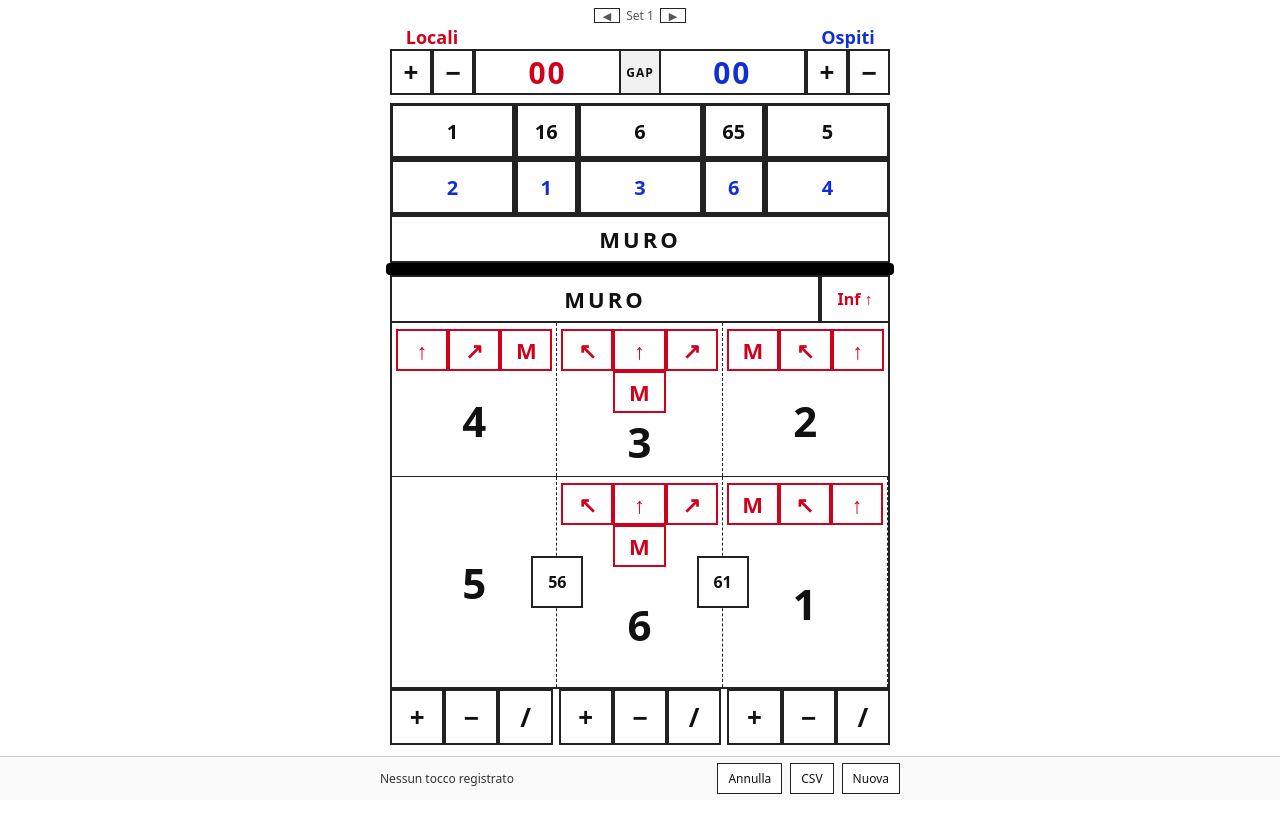
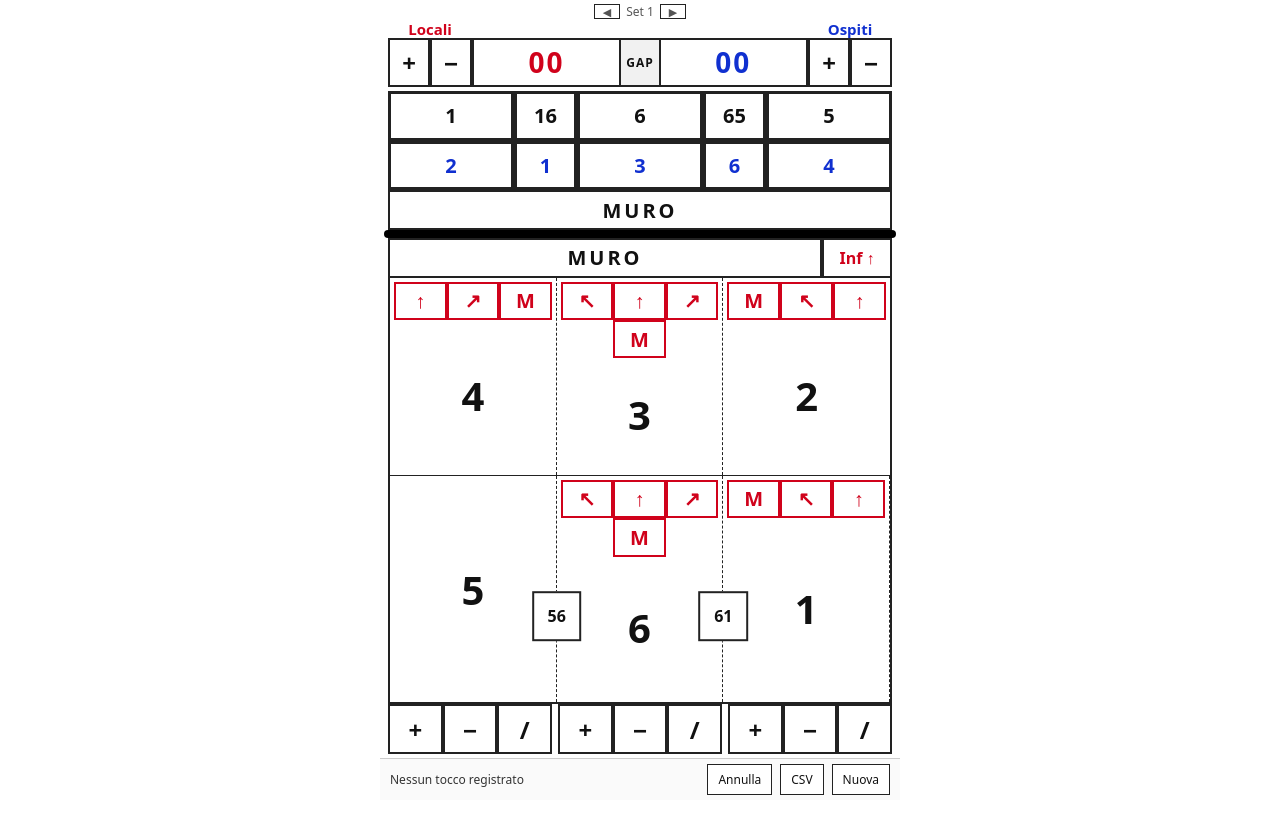
Before and after one commit to alfredo26102003-bit/scout_web_betto, a plain HTML site: page index.html in a window 1280 px wide. After the commit the page ends 800 px from the top, so only its background shows below. Drawn offline with Linux system fonts and the light colour scheme.

Commit message:
Scout a schermo intero: tutti i tasti in una schermata, senza scorrere
Le altezze seguono l'altezza visibile del telefono; il campo prende lo spazio
che resta. Copia offline alla versione scout-v2.

Co-Authored-By: Claude Opus 5.5 <noreply@anthropic.com>

```diff
--- a/index.html
+++ b/index.html
@@ -2,7 +2,7 @@
 <html lang="it">
 <head>
 <meta charset="utf-8">
-<meta name="viewport" content="width=device-width, initial-scale=1, maximum-scale=1, user-scalable=no">
+<meta name="viewport" content="width=device-width, initial-scale=1, maximum-scale=1, user-scalable=no, viewport-fit=cover">
 <title>Scout Fenix</title>
 <link rel="manifest" href="manifest.webmanifest">
 <link rel="apple-touch-icon" href="icone/icona-180.png">
@@ -11,60 +11,66 @@
 <meta name="mobile-web-app-capable" content="yes">
 <meta name="apple-mobile-web-app-title" content="Scout">
 <meta name="apple-mobile-web-app-status-bar-style" content="default">
+<meta name="format-detection" content="telephone=no">
 <style>
-  :root { --ink:#111; --rosso:#d0021b; --blu:#1030d0; --linea:#222; --sfondo:#fff; --tenue:#f3f3f3; }
+  /* Tutto lo scout sta in uno schermo: le altezze seguono l'altezza visibile (dvh), il campo prende il resto. */
+  :root { --ink:#111; --rosso:#d0021b; --blu:#1030d0; --linea:#222; --sfondo:#fff;
+          --h: clamp(34px, 6.2dvh, 56px);      /* altezza dei tasti principali */
+          --hp: clamp(28px, 4.8dvh, 42px); }   /* altezza dei tasti rossi nel campo */
   * { box-sizing:border-box; -webkit-tap-highlight-color:transparent; }
-  html,body { margin:0; background:var(--sfondo); color:var(--ink); font-family:system-ui, "Segoe UI", sans-serif; }
-  body { max-width:520px; margin:0 auto; padding:8px 10px 90px; user-select:none; }
+  html,body { margin:0; height:100%; background:var(--sfondo); color:var(--ink); font-family:system-ui, "Segoe UI", sans-serif; }
+  body { max-width:520px; margin:0 auto; height:100dvh; overflow:hidden; user-select:none; -webkit-user-select:none;
+         display:flex; flex-direction:column;
+         padding: max(4px, env(safe-area-inset-top)) max(8px, env(safe-area-inset-right)) 0 max(8px, env(safe-area-inset-left)); }
+  body > * { flex:none; }
   button { font:inherit; color:inherit; background:#fff; border:2px solid var(--linea); border-radius:0; padding:0; cursor:pointer; touch-action:manipulation; }
   button:active, button.flash, .zona.flash { background:#ffe58a; }
   .zona { cursor:pointer; }
 
-  /* punteggio */
-  .tabellone { display:grid; grid-template-columns:auto minmax(0,1fr) auto minmax(0,1fr) auto; align-items:end; gap:0; }
+  /* set e punteggio */
+  .riga-set { display:flex; justify-content:center; gap:6px; margin:0 0 2px; font-size:12px; color:#555; align-items:center; line-height:1; }
+  .riga-set button { border-width:1px; padding:1px 8px; font-size:11px; }
+  .tabellone { display:grid; grid-template-columns:auto minmax(0,1fr) auto minmax(0,1fr) auto; align-items:end; margin-bottom:4px; }
   .squadra { display:flex; flex-direction:column; }
-  .squadra .nome { font-weight:800; font-size:18px; text-align:center; }
+  .squadra .nome { font-weight:800; font-size:15px; line-height:1.1; text-align:center; }
   .squadra.loc .nome { color:var(--rosso); } .squadra.osp .nome { color:var(--blu); }
   .squadra .pm { display:grid; grid-template-columns:1fr 1fr; }
-  .squadra .pm button { width:42px; height:46px; font-size:26px; font-weight:700; }
-  .punti { height:46px; border:2px solid var(--linea); display:flex; align-items:center; justify-content:center; font-size:30px; font-weight:700; letter-spacing:2px; }
+  .squadra .pm button { width:42px; height:var(--h); font-size:24px; font-weight:700; }
+  .punti { height:var(--h); border:2px solid var(--linea); display:flex; align-items:center; justify-content:center; font-size:28px; font-weight:700; letter-spacing:2px; }
   .punti.loc { color:var(--rosso); border-right-width:1px; } .punti.osp { color:var(--blu); border-left-width:1px; }
-  .riga-set { display:flex; justify-content:center; gap:6px; margin:0 0 2px; font-size:12px; color:#555; align-items:center; line-height:1; }
-  .riga-set button { border-width:1px; padding:1px 8px; font-size:11px; }
-  .tabellone { margin-bottom:8px; }
-  .gap { height:46px; padding:0 5px; font-size:12px; font-weight:800; letter-spacing:1px; border-left-width:1px; border-right-width:1px; background:#f1f1f1; }
+  .gap { height:var(--h); padding:0 5px; font-size:12px; font-weight:800; letter-spacing:1px; border-left-width:1px; border-right-width:1px; background:#f1f1f1; }
 
-  /* campo avversario: zone di battuta */
+  /* campo avversario: zone di battuta e posti d'attacco */
   .zone { display:grid; grid-template-columns:2fr 1fr 2fr 1fr 2fr; }
-  .zone button { height:56px; font-size:20px; font-weight:700; border-width:3px; }
+  .zone button { height:var(--h); font-size:20px; font-weight:700; border-width:3px; }
   .zone.blu button { color:var(--blu); }
-
-  .muro { width:100%; height:48px; font-size:22px; font-weight:800; letter-spacing:3px; }
-  .rete { height:12px; background:#000; border-radius:4px; margin:0 -4px; }
+  .muro { width:100%; height:calc(var(--h) * 0.8); font-size:20px; font-weight:800; letter-spacing:3px; }
+  .rete { height:8px; background:#000; border-radius:4px; margin:0 -4px; }
   .muro-noi { display:grid; grid-template-columns:1fr 70px; }
   .muro-noi .inf { color:var(--rosso); font-weight:700; font-size:16px; }
 
-  /* nostro campo */
-  .campo { border:2px solid var(--linea); border-top:0; }
-  .linea { display:grid; grid-template-columns:1fr 1fr 1fr; position:relative; }
+  /* nostro campo: prende tutto lo spazio che resta */
+  .campo { flex:1 1 auto; min-height:0; display:flex; flex-direction:column; border:2px solid var(--linea); border-top:0; }
+  .linea { flex:1 1 0; min-height:0; display:grid; grid-template-columns:1fr 1fr 1fr; position:relative; }
+  .linea.dietro { flex-grow:1.15; }
   .linea.avanti { border-bottom:1.5px solid var(--linea); }
-  .zona { position:relative; min-height:150px; border-right:1.5px dashed var(--linea); padding:6px 4px; display:flex; flex-direction:column; align-items:center; }
+  .zona { position:relative; min-height:0; border-right:1.5px dashed var(--linea); padding:4px; display:flex; flex-direction:column; align-items:center; }
   .zona:last-child { border-right:0; }
-  .numero { font-size:42px; font-weight:600; margin:auto 0; pointer-events:none; }
+  .numero { font-size:clamp(26px, 5dvh, 42px); font-weight:600; margin:auto 0; pointer-events:none; }
   .tasti { display:grid; grid-template-columns:repeat(3, 1fr); width:100%; }
-  .tasti button { height:42px; border-color:var(--rosso); color:var(--rosso); font-size:22px; font-weight:800; border-width:2px; }
+  .tasti button { height:var(--hp); border-color:var(--rosso); color:var(--rosso); font-size:20px; font-weight:800; border-width:2px; }
   .tasti .sotto { grid-column:2; }
-  .linea.dietro .zona { min-height:210px; }
-  .cucitura { position:absolute; top:50%; transform:translate(-50%,-50%); width:52px; height:52px; font-weight:700; font-size:16px; z-index:2; }
+  .cucitura { position:absolute; top:62%; transform:translate(-50%,-50%); width:var(--h); height:var(--h); font-weight:700; font-size:16px; z-index:2; }
   .cucitura.c56 { left:33.33%; } .cucitura.c61 { left:66.66%; }
 
   /* ricezione */
-  .ricezione { display:grid; grid-template-columns:1fr 1fr 1fr; gap:6px; margin-top:0; }
+  .ricezione { display:grid; grid-template-columns:1fr 1fr 1fr; gap:6px; }
   .ricezione .gruppo { display:grid; grid-template-columns:1fr 1fr 1fr; }
-  .ricezione button { height:56px; font-size:26px; font-weight:700; }
+  .ricezione button { height:var(--h); font-size:24px; font-weight:700; }
 
-  /* registro (provvisorio) */
-  .registro { position:fixed; left:0; right:0; bottom:0; background:#fafafa; border-top:1px solid #ccc; padding:6px 10px; font-size:12px; }
+  /* registro in fondo, dentro lo schermo */
+  .registro { background:#fafafa; border-top:1px solid #ccc; margin:4px calc(-1 * max(8px, env(safe-area-inset-left))) 0;
+              padding:5px 10px max(5px, env(safe-area-inset-bottom)); font-size:12px; }
   .registro .dentro { max-width:520px; margin:0 auto; display:flex; gap:8px; align-items:center; }
   .registro .ultimo { flex:1; white-space:nowrap; overflow:hidden; text-overflow:ellipsis; color:#333; }
   .registro button { border-width:1px; padding:6px 10px; font-size:12px; }
--- a/sw.js
+++ b/sw.js
@@ -1,12 +1,14 @@
 // Copia offline dello scout: alla prima apertura salva tutti i file sul telefono,
 // poi li serve sempre dalla copia (anche in modalità aereo).
 // Quando si pubblica una versione nuova, cambiare VERSIONE: al primo avvio con rete il telefono la scarica.
-const VERSIONE = 'scout-v1';
+const VERSIONE = 'scout-v2';
 const FILE = ['./', './index.html', './manifest.webmanifest',
               './icone/icona-180.png', './icone/icona-192.png', './icone/icona-512.png'];
 
 self.addEventListener('install', e => {
-  e.waitUntil(caches.open(VERSIONE).then(c => c.addAll(FILE)).then(() => self.skipWaiting()));
+  // cache:'reload' scavalca la cache del browser, così si scarica davvero la versione nuova
+  e.waitUntil(caches.open(VERSIONE).then(c => c.addAll(FILE.map(f => new Request(f, { cache: 'reload' }))))
+    .then(() => self.skipWaiting()));
 });
 
 self.addEventListener('activate', e => {
```
